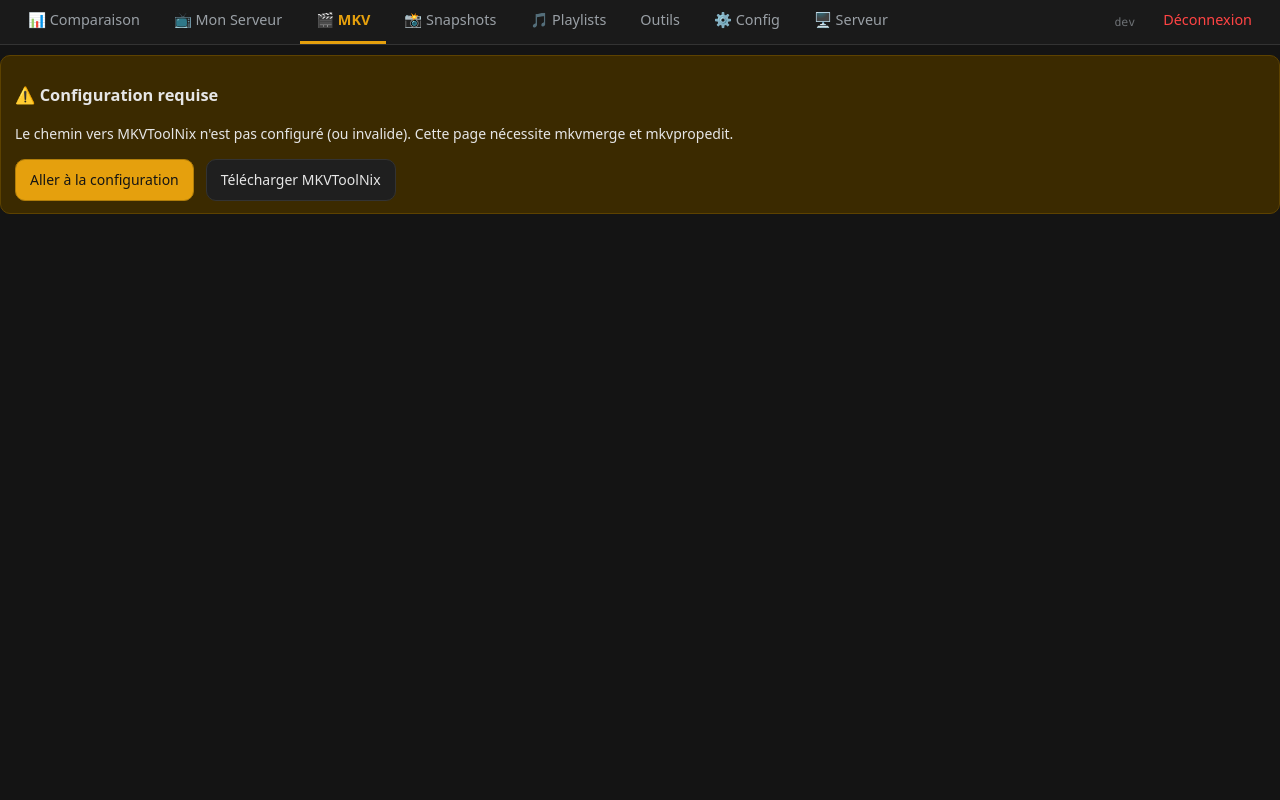
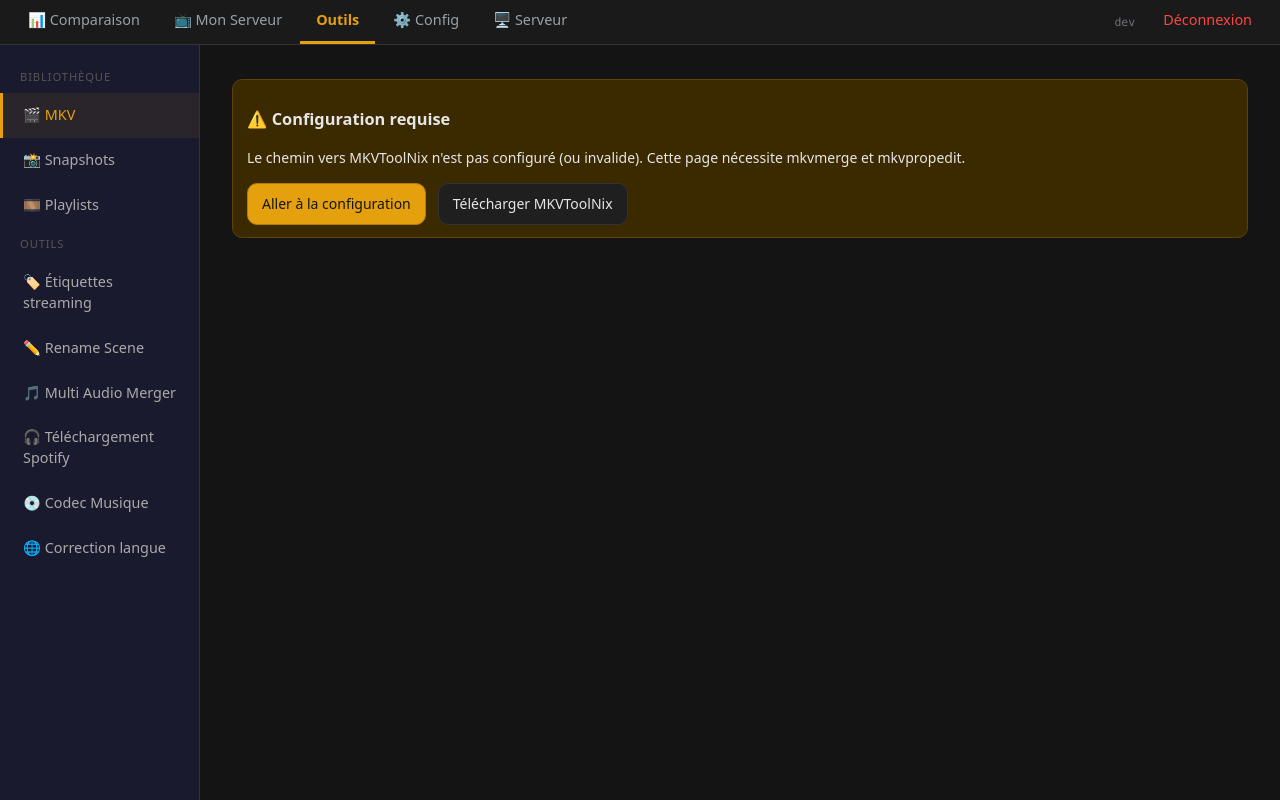
Before and after one commit to MisterK-Qc/harvester, a Flask app: page /mkvtoolnix in a window 1280 px wide. Run offline with Flask 3, Linux system fonts and the light colour scheme; the visitor is signed in with stand-in values (Sample User, id 1); parts of the project's set-up code (start-up, migrations or seed data) failed here and were passed over.

Commit message:
feat(nav): barre latérale partagée pour Outils, MKV, Snapshots, Playlists
Regroupe ces 4 sections sous un même panneau de navigation persistant
(_tools_sidebar.html), pour pouvoir sauter de l'une à l'autre sans repasser
par le menu principal à chaque fois. MKV/Snapshots/Playlists retirés de la
nav du haut (qui garde Dashboard, Mon Serveur, Outils, Config, Serveur) —
"Outils" devient la porte d'entrée vers tout le groupe et reste actif en
surbrillance sur les 4 pages.

Implémentation : layout + styles de la sidebar déplacés de tools.html vers
le CSS global (déjà chargé partout), réutilisables sans dupliquer. Chaque
page conserve sa structure interne intacte (header, contenu, scripts) —
seul un wrapper .tools-layout/.tools-content est ajouté autour. Le calcul
de hauteur (--header-h) tient compte d'un <header> optionnel au-dessus.

Fait sur une branche alpha séparée (pas beta/main) pour validation visuelle
avant merge, suite à une régression précédente causée par une copie wholesale
non vérifiée — voir feedback_deployment_workflow.

Co-Authored-By: Claude Sonnet 5 <noreply@anthropic.com>

```diff
--- a/app/static/css/style.css
+++ b/app/static/css/style.css
@@ -93,6 +93,57 @@ body{
   text-align: center;
 }
 
+/* -- Tools sidebar layout (Outils, MKV, Snapshots, Playlists) ------------- */
+.tools-layout {
+  display: flex;
+  /* --header-h n'est non-nul que sur les pages ayant un <header> au-dessus
+     (Playlists, MKV, Snapshots) ; Outils n'en a pas et vaut 0. */
+  height: calc(100vh - var(--nav-h, 48px) - var(--header-h, 0px));
+}
+.tools-sidebar {
+  width: 200px;
+  flex-shrink: 0;
+  background: #1a1a2e;
+  border-right: 1px solid #333;
+  padding: 1rem 0;
+  overflow-y: auto;
+}
+.tools-sidebar-item {
+  display: block;
+  padding: 0.75rem 1.25rem;
+  color: #aaa;
+  text-decoration: none;
+  font-size: 0.9rem;
+  border-left: 3px solid transparent;
+  transition: all 0.15s;
+}
+.tools-sidebar-item:hover { color: #fff; background: rgba(255,255,255,0.05); }
+.tools-sidebar-item.active { color: #e5a00d; border-left-color: #e5a00d; background: rgba(229,160,13,0.08); }
+.tools-sidebar-label { padding: 0.5rem 1.25rem; font-size: 0.7rem; text-transform: uppercase; color: #555; letter-spacing: 0.08em; }
+
+.tools-content {
+  flex: 1;
+  overflow-y: auto;
+  padding: 1.5rem 2rem;
+  max-width: none;
+  margin: 0;
+}
+.tools-title {
+  font-size: 1.2rem;
+  font-weight: 600;
+  color: #e5a00d;
+  margin-bottom: 1.5rem;
+  padding-bottom: 0.5rem;
+  border-bottom: 1px solid #333;
+}
+.tools-section { margin-bottom: 1.5rem; }
+.tools-section-label {
+  font-size: 0.75rem;
+  text-transform: uppercase;
+  letter-spacing: 0.07em;
+  color: #888;
+  margin-bottom: 0.5rem;
+}
 /* -- Layouts ------------------------------------------------------------- */
 header{
   max-width: 1200px;
--- /dev/null
+++ b/app/templates/_tools_sidebar.html
@@ -0,0 +1,49 @@
+{#
+  Barre latérale partagée par Outils, MKV, Snapshots et Playlists — permet de
+  naviguer entre ces 4 sections sans repasser par le menu principal.
+  `active_tool` (query param ?tool=...) sert pour les onglets internes d'Outils ;
+  `request.endpoint` sert pour les pages autonomes (MKV, Snapshots, Playlists).
+#}
+<nav class="tools-sidebar">
+  <div class="tools-sidebar-label">Bibliothèque</div>
+  <a href="{{ url_for('mkv.mkvtoolnix_dashboard') }}"
+     class="tools-sidebar-item {% if request.endpoint == 'mkv.mkvtoolnix_dashboard' %}active{% endif %}"
+     id="sidebar-mkv-link">
+    🎬 MKV
+    <span class="mkv-badge" id="mkv-nav-badge" style="display:none"></span>
+  </a>
+  <a href="{{ url_for('snapshot.snapshots_page') }}"
+     class="tools-sidebar-item {% if request.endpoint == 'snapshot.snapshots_page' %}active{% endif %}">
+    📸 Snapshots
+  </a>
+  <a href="{{ url_for('playlist.playlists_page') }}"
+     class="tools-sidebar-item {% if request.endpoint == 'playlist.playlists_page' %}active{% endif %}">
+    🎞️ Playlists
+  </a>
+
+  <div class="tools-sidebar-label">Outils</div>
+  <a href="{{ url_for('tools.tools_page', tool='streaming') }}"
+     class="tools-sidebar-item {% if active_tool == 'streaming' %}active{% endif %}">
+    🏷️ Étiquettes streaming
+  </a>
+  <a href="{{ url_for('tools.tools_page', tool='rename') }}"
+     class="tools-sidebar-item {% if active_tool == 'rename' %}active{% endif %}">
+    ✏️ Rename Scene
+  </a>
+  <a href="{{ url_for('tools.tools_page', tool='multi_audio') }}"
+     class="tools-sidebar-item {% if active_tool == 'multi_audio' %}active{% endif %}">
+    🎵 Multi Audio Merger
+  </a>
+  <a href="{{ url_for('tools.tools_page', tool='spotify') }}"
+     class="tools-sidebar-item {% if active_tool == 'spotify' %}active{% endif %}">
+    🎧 Téléchargement Spotify
+  </a>
+  <a href="{{ url_for('tools.tools_page', tool='music_codec') }}"
+     class="tools-sidebar-item {% if active_tool == 'music_codec' %}active{% endif %}">
+    💿 Codec Musique
+  </a>
+  <a href="{{ url_for('tools.tools_page', tool='language_fix') }}"
+     class="tools-sidebar-item {% if active_tool == 'language_fix' %}active{% endif %}">
+    🌐 Correction langue
+  </a>
+</nav>
--- a/app/templates/base.html
+++ b/app/templates/base.html
@@ -19,22 +19,8 @@
      class="main-nav-tab {% if ep in ('my_dashboard.my_dashboard', 'my_dashboard.my_dashboard_loading') %}active{% endif %}">
     {{ t("nav.my_server") }}
   </a>
-  <a href="{{ url_for('mkv.mkvtoolnix_dashboard') }}"
-     class="main-nav-tab {% if ep == 'mkv.mkvtoolnix_dashboard' %}active{% endif %}"
-     id="main-nav-mkv">
-    {{ t("nav.mkv") }}
-    <span class="mkv-badge" id="mkv-nav-badge" style="display:none"></span>
-  </a>
-  <a href="{{ url_for('snapshot.snapshots_page') }}"
-     class="main-nav-tab {% if ep == 'snapshot.snapshots_page' %}active{% endif %}">
-    {{ t("nav.snapshots") }}
-  </a>
-  <a href="{{ url_for('playlist.playlists_page') }}"
-     class="main-nav-tab {% if ep == 'playlist.playlists_page' %}active{% endif %}">
-    {{ t("nav.playlists") }}
-  </a>
   <a href="{{ url_for('tools.tools_page') }}"
-     class="main-nav-tab {% if ep == 'tools.tools_page' %}active{% endif %}">
+     class="main-nav-tab {% if ep in ('tools.tools_page', 'mkv.mkvtoolnix_dashboard', 'snapshot.snapshots_page', 'playlist.playlists_page') %}active{% endif %}">
     Outils
   </a>
   <a href="{{ url_for('config.config_page') }}"
--- a/app/templates/mkvtoolnix.html
+++ b/app/templates/mkvtoolnix.html
@@ -59,6 +59,9 @@
 {%- endmacro %}
 
 {% block content %}
+<div class="tools-layout">
+{% include "_tools_sidebar.html" %}
+<main class="tools-content">
 {% if not mkvtoolnix_configured %}
   <div class="warning-box">
     <h3>{{ t("mkv.config_required") }}</h3>
@@ -217,6 +220,8 @@
   </div>
 
 {% endif %}
+</main>
+</div>
 {% endblock %}
 
 {% block scripts %}
--- a/app/templates/playlists.html
+++ b/app/templates/playlists.html
@@ -158,7 +158,9 @@
   <h1>{{ t("playlist.header") }}</h1>
 </header>
 
-<main style="padding: 0 1rem 2rem;">
+<div class="tools-layout">
+{% include "_tools_sidebar.html" %}
+<main class="tools-content" style="padding: 0 1rem 2rem;">
 
   <!-- ── Playlists sauvegardées ── -->
   <div class="pl-saved-section">
@@ -239,6 +241,7 @@
   <div id="pl-result" style="display:none;"></div>
 
 </main>
+</div>
 {% endblock %}
 
 {% block scripts %}
```
Also changed, not shown: app/templates/snapshots.html (+7 -0 lines), app/templates/tools.html (+1 -74 lines).
